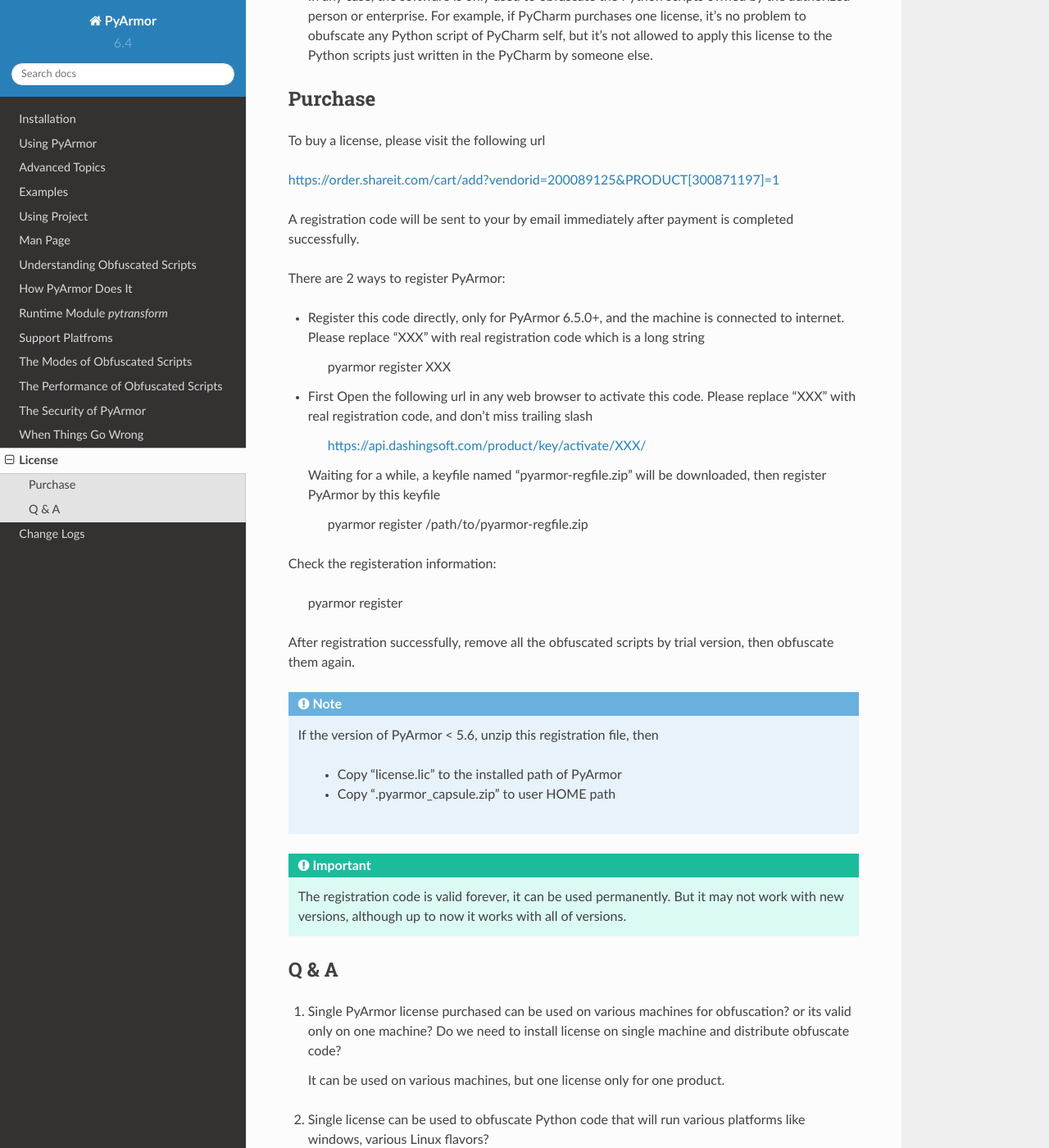
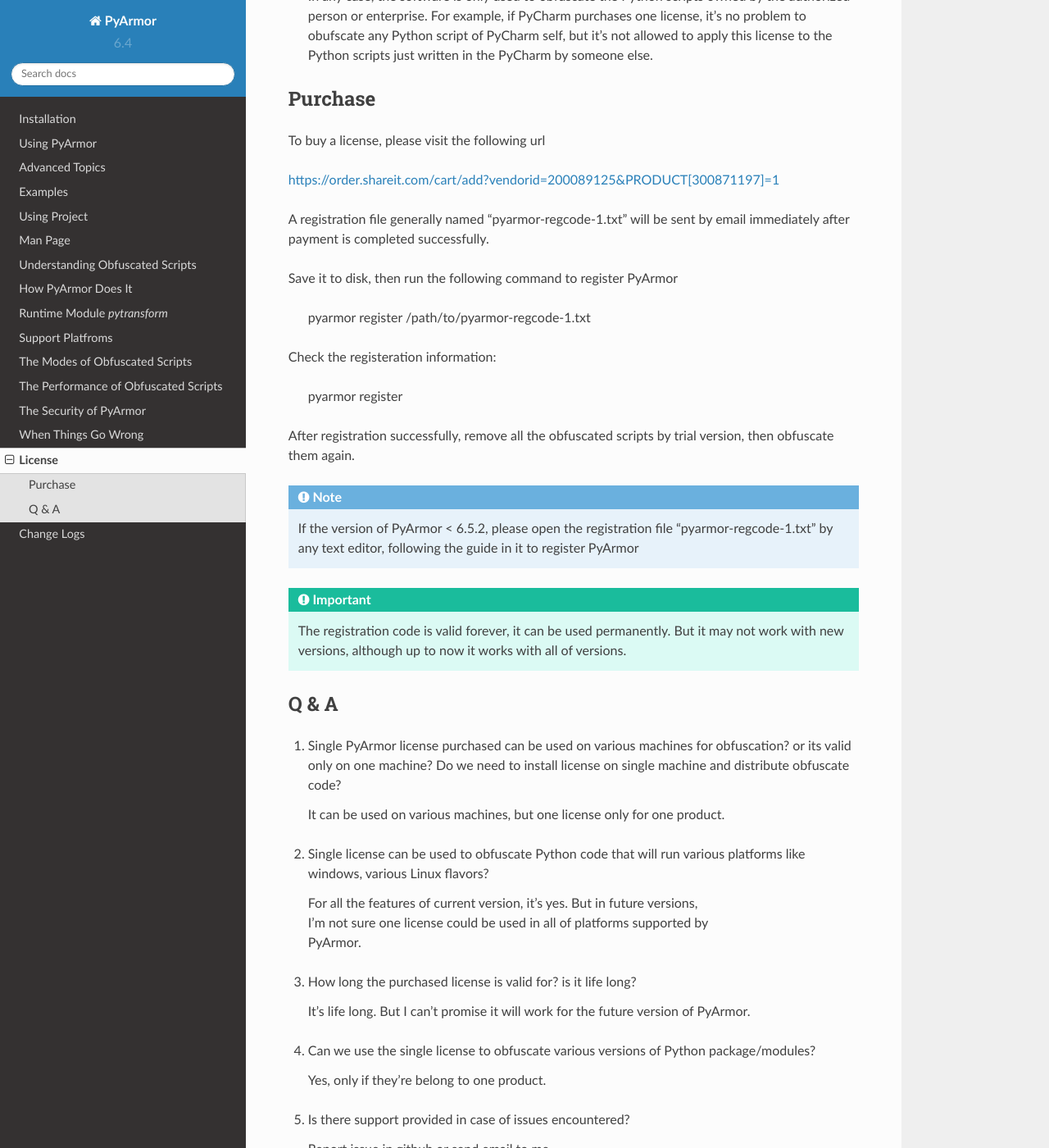
Before and after one commit to dashingsoft/pyarmor, a Sphinx documentation site: the page built from docs/license.rst, in a window 1280 px wide and 1400 px high, scrolled down 1100 px. Shown: the whole window at 82% size. Built offline with Sphinx 7.4.7 and the Read the Docs theme 2.0.0, drawn with Linux system fonts in a browser that asks for light colours.

Commit message:
Refine register doc

```diff
--- a/docs/license.rst
+++ b/docs/license.rst
@@ -66,26 +66,12 @@
 
 https://order.shareit.com/cart/add?vendorid=200089125&PRODUCT[300871197]=1
 
-A registration code will be sent to your by email immediately after payment
-is completed successfully.
+A registration file generally named "pyarmor-regcode-1.txt" will be sent by
+email immediately after payment is completed successfully.
 
-There are 2 ways to register PyArmor:
+Save it to disk, then run the following command to register PyArmor
 
-* Register this code directly, only for PyArmor 6.5.0+, and the machine is
-  connected to internet. Please replace "XXX" with real registration code which
-  is a long string
-
-      pyarmor register XXX
-
-* First Open the following url in any web browser to activate this code. Please
-  replace "XXX" with real registration code, and don't miss trailing slash
-
-      https://api.dashingsoft.com/product/key/activate/XXX/
-
-  Waiting for a while, a keyfile named "pyarmor-regfile.zip" will be downloaded,
-  then register PyArmor by this keyfile
-
-      pyarmor register /path/to/pyarmor-regfile.zip
+    pyarmor register /path/to/pyarmor-regcode-1.txt
 
 Check the registeration information:
 
@@ -96,10 +82,9 @@
 
 .. note::
 
-    If the version of PyArmor < 5.6, unzip this registration file, then
-
-        * Copy "license.lic" to the installed path of PyArmor
-        * Copy ".pyarmor_capsule.zip" to user HOME path
+    If the version of PyArmor < 6.5.2, please open the registration file
+    "pyarmor-regcode-1.txt" by any text editor, following the guide in it to
+    register PyArmor
 
 .. important::
 
```
Also changed, not shown: 2 other files.
